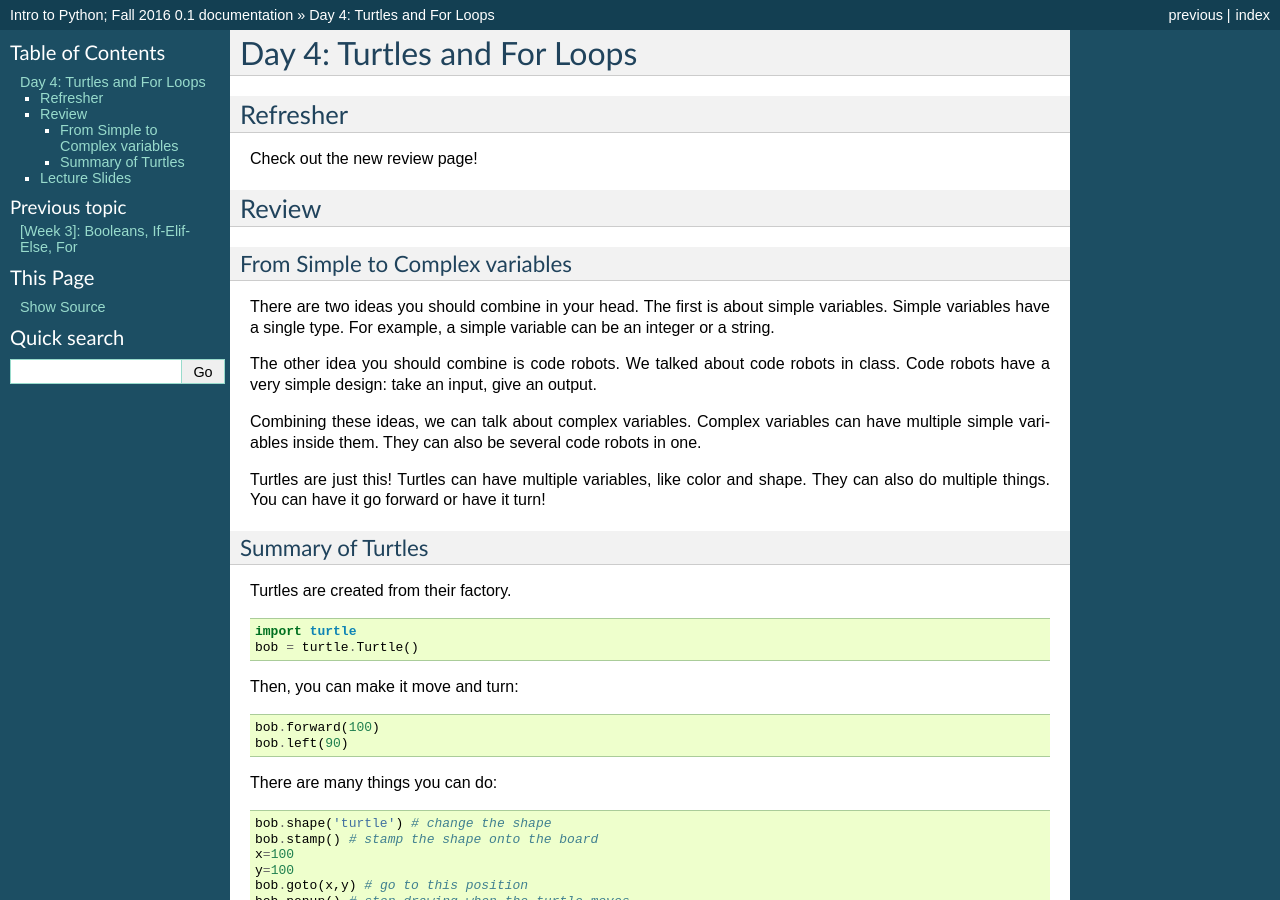
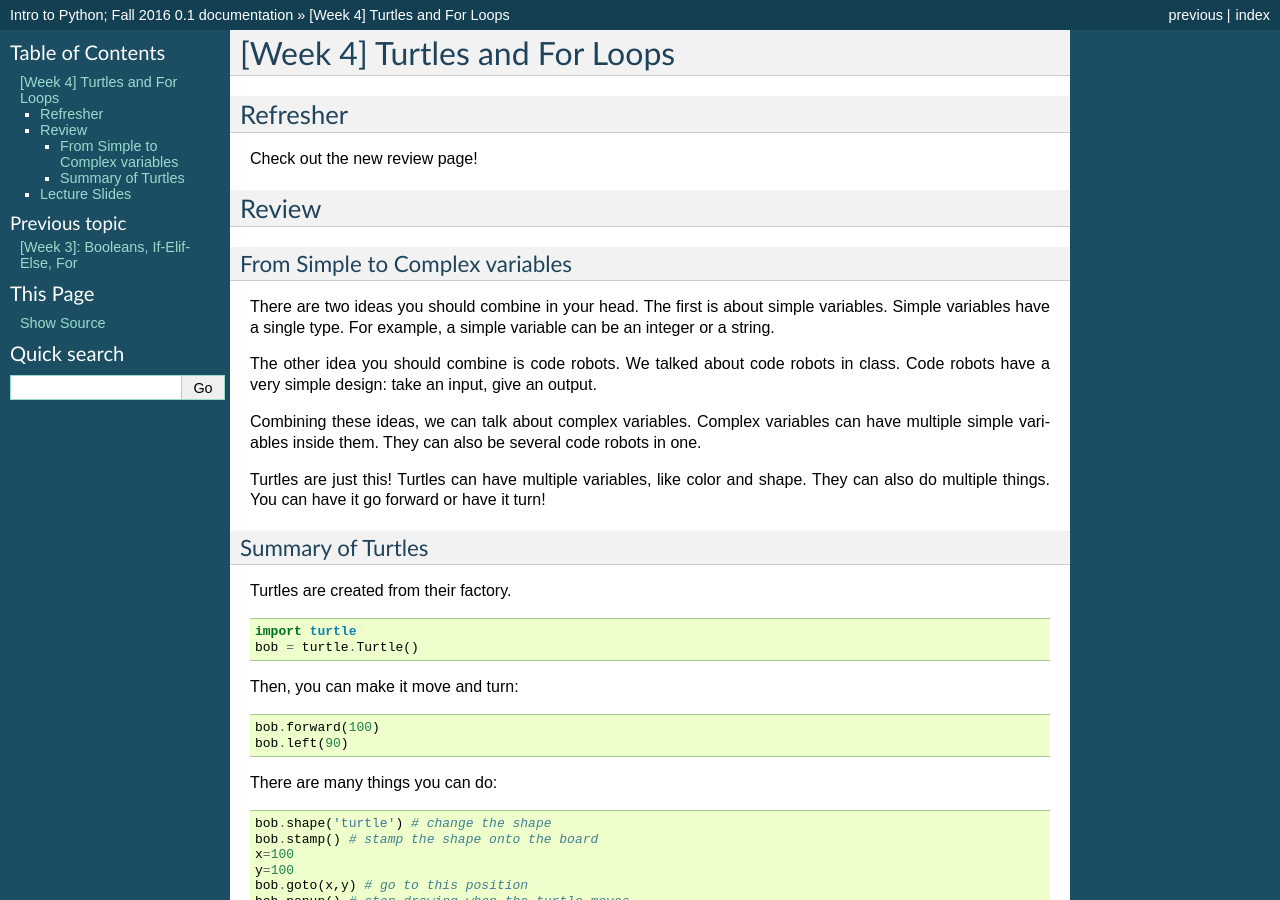
Before and after one commit to Heroes-Academy/IntroPython_Fall2016, a Sphinx documentation site: the page built from docs/source/week4.rst, in a window 1280 px wide and 900 px high. Built offline with Sphinx 7.4.7, drawn with Linux system fonts in a browser that asks for light colours; some of the changed text lies outside the part shown.

Commit message:
week4 stuff

```diff
--- a/docs/source/info.rst
+++ b/docs/source/info.rst
@@ -36,4 +36,4 @@ I expect that...
 How do I contact you?
 ---------------------
 
-You can reach me anytime at bmcmahan@njgifted.org
+You can reach me anytime at teacher@njgifted.org
--- a/docs/source/week1.rst
+++ b/docs/source/week1.rst
@@ -1,7 +1,7 @@
 [Week 1] Hello World
 ===================
 
-Reminder: if you have any difficulty, email me at bmcmahan@njgifted.org with questions!
+Reminder: if you have any difficulty, email me at teacher@njgifted.org with questions!
 **Failing is good.  Failing silently is bad.**
 
 Summary
--- a/docs/source/week4.rst
+++ b/docs/source/week4.rst
@@ -1,4 +1,4 @@
-Day 4: Turtles and For Loops
+[Week 4] Turtles and For Loops
 =============================
 
 
```
Also changed, not shown: docs/source/refreshers/week4_refresher.rst (+16 -11 lines).
